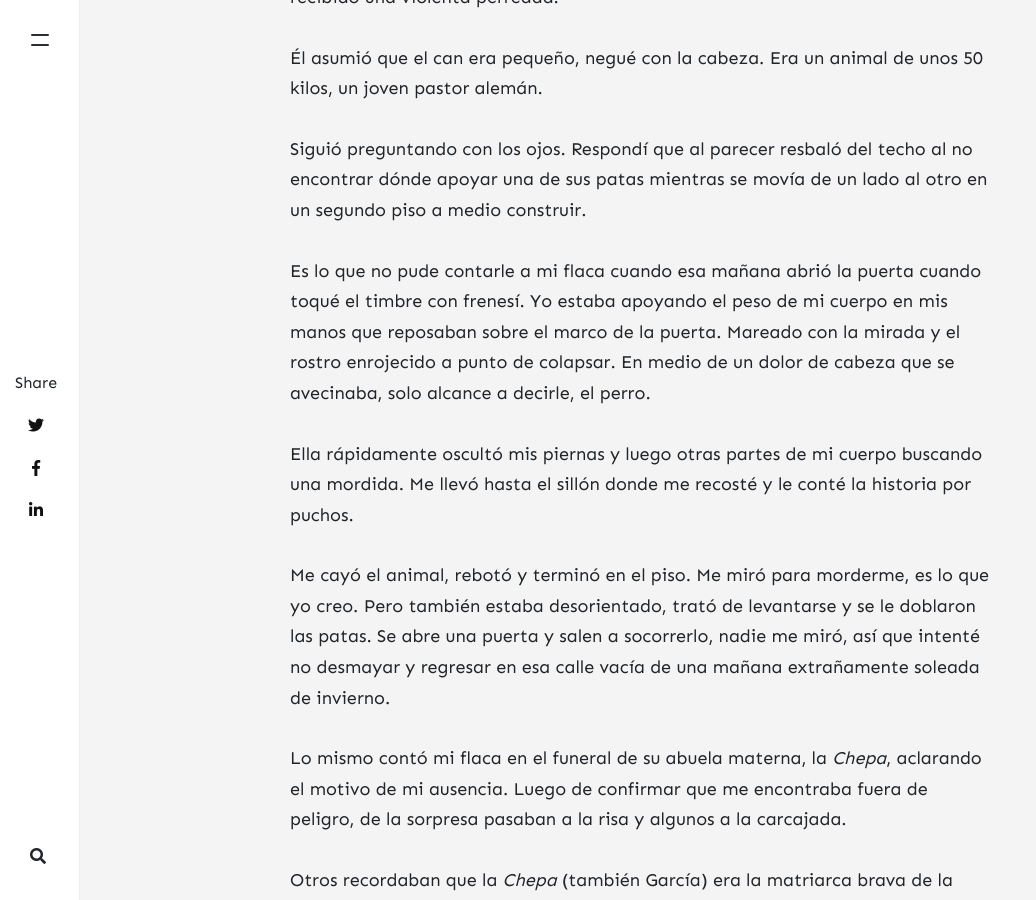
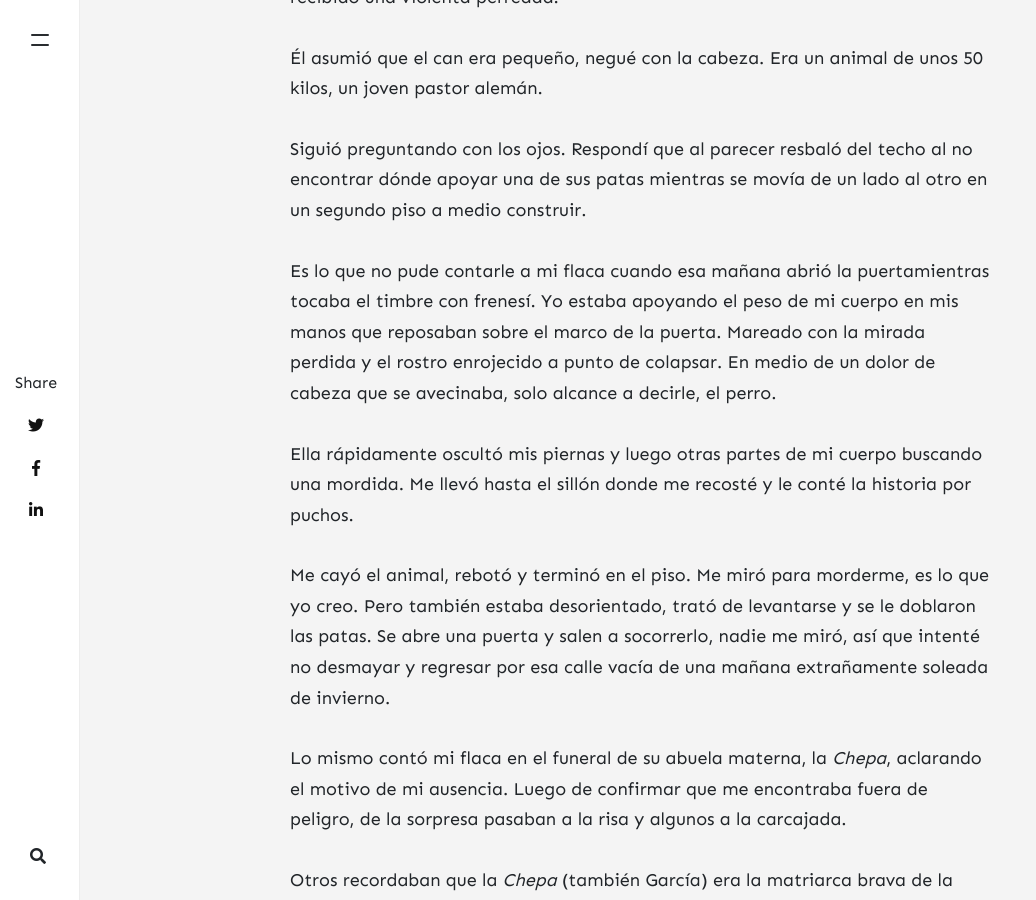
Before and after one commit to kanancho/unpardelineas, a Jekyll site: the page built from _posts/2022-02-21-me-cayo-un-perro.md, in a window 1280 px wide and 900 px high, scrolled down 1322 px. Shown: the whole window, without its empty margins (0-1036 px from the left). Built offline with Jekyll 4.4.1, drawn with Linux system fonts in a browser that asks for light colours; nearby versions of some CDN libraries; comment, search, counter and statistics services are not loaded.

Commit message:
Update 2022-02-21-me-cayo-un-perro.md

```diff
--- a/_posts/2022-02-21-me-cayo-un-perro.md
+++ b/_posts/2022-02-21-me-cayo-un-perro.md
@@ -15,11 +15,11 @@ En contraste con el ruido del hospital, la habitación se llenaba con el silenci
 Siguió preguntando con los ojos. Respondí que al parecer resbaló del techo al no encontrar dónde apoyar una de sus patas mientras se movía de un lado al otro en un segundo piso a medio construir.
 
 
-Es lo que no pude contarle a mi flaca cuando esa mañana abrió la puerta cuando toqué el timbre con frenesí. Yo estaba apoyando el peso de mi cuerpo en mis manos que reposaban sobre el marco de la puerta. Mareado con la mirada y el rostro enrojecido a punto de colapsar. En medio de un dolor de cabeza que se avecinaba, solo alcance a decirle, el perro.
+Es lo que no pude contarle a mi flaca cuando esa mañana abrió la puertamientras tocaba el timbre con frenesí. Yo estaba apoyando el peso de mi cuerpo en mis manos que reposaban sobre el marco de la puerta. Mareado con la mirada perdida y el rostro enrojecido a punto de colapsar. En medio de un dolor de cabeza que se avecinaba, solo alcance a decirle, el perro.
 
 Ella rápidamente oscultó mis piernas y luego otras partes de mi cuerpo buscando una mordida. Me llevó hasta el sillón donde me recosté y le conté la historia por puchos.
 
-Me cayó el animal, rebotó y terminó en el piso. Me miró para morderme, es lo que yo creo. Pero también estaba desorientado, trató de levantarse y se le doblaron las patas. Se abre una puerta y salen a socorrerlo, nadie me miró, así que intenté no desmayar y regresar en esa calle vacía de una mañana extrañamente soleada de invierno.
+Me cayó el animal, rebotó y terminó en el piso. Me miró para morderme, es lo que yo creo. Pero también estaba desorientado, trató de levantarse y se le doblaron las patas. Se abre una puerta y salen a socorrerlo, nadie me miró, así que intenté no desmayar y regresar por esa calle vacía de una mañana extrañamente soleada de invierno.
 
 Lo mismo contó mi flaca en el funeral de su abuela materna, la _Chepa_, aclarando el motivo de mi ausencia. Luego de confirmar que me encontraba fuera de peligro, de la sorpresa pasaban a la risa y algunos a la carcajada.
 
```
